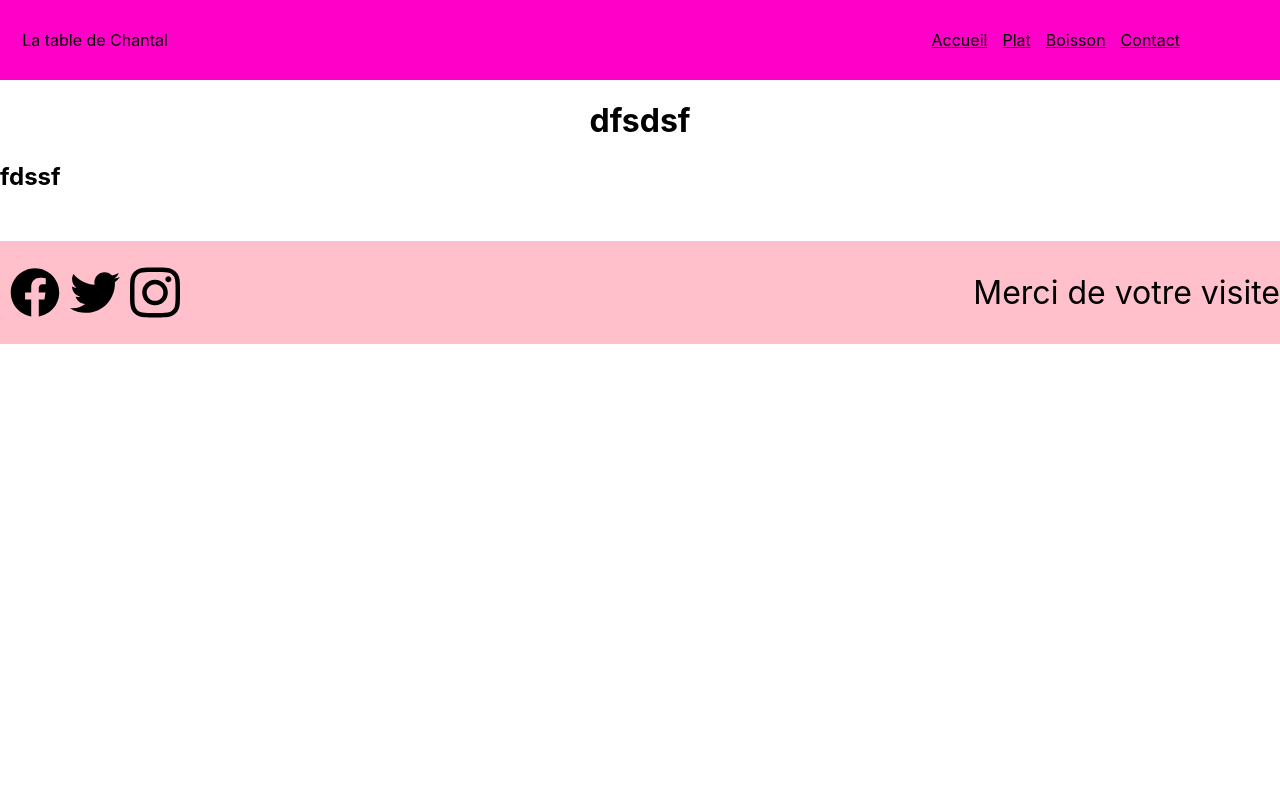
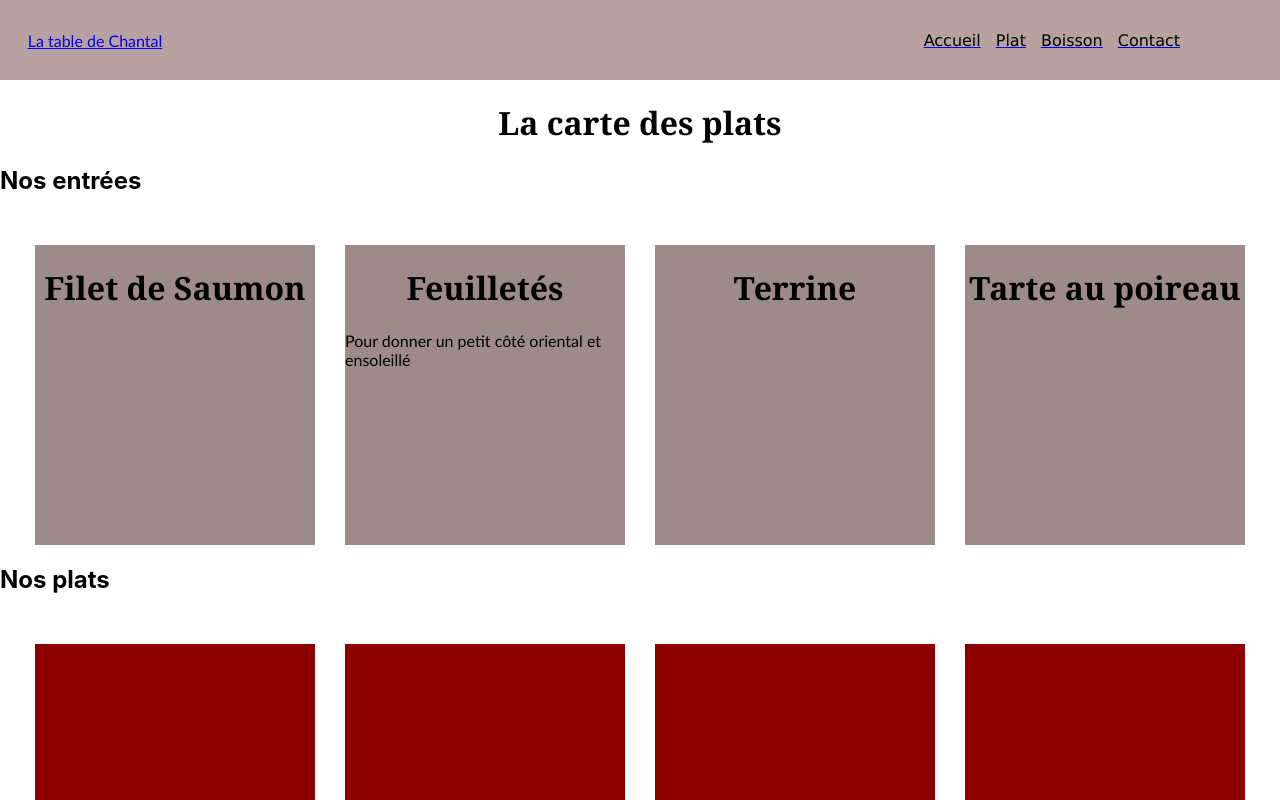
Before and after one commit to Alexisdelecroix/LaTableDeChantal-Brief-React, a React (Create React App) app: page /Plat in a window 1280 px wide. Shown: the top 800 px of the page. Built offline with nearby package versions, Linux system fonts and the light colour scheme.

Commit message:
Mise en page

```diff
--- a/src/components/carteBoisson/boisson.jsx
+++ b/src/components/carteBoisson/boisson.jsx
@@ -3,6 +3,7 @@ import MyHeader from '../header/Header';
 
 
 export default function Plat() {
+
 
     return (
 
--- /dev/null
+++ b/src/components/cartePlat/DataPlat.jsx
@@ -0,0 +1,81 @@
+import React from "react";
+
+export default function DataPlat() {
+  const Entree = [
+    {
+      id: 1,
+      title: "Coucou",
+      text: "",
+      image: ``,
+      alt: "",
+    },
+
+    {
+      id: 1,
+      title: "",
+      text: "",
+      image: ``,
+      alt: "",
+    },
+
+    {
+      id: 1,
+      title: "",
+      text: "",
+      image: ``,
+      alt: "",
+    },
+  ];
+
+  const Plat = [
+    {
+      id: 1,
+      title: "",
+      text: "",
+      image: ``,
+      alt: "",
+    },
+
+    {
+      id: 1,
+      title: "",
+      text: "",
+      image: ``,
+      alt: "",
+    },
+
+    {
+      id: 1,
+      title: "",
+      text: "",
+      image: ``,
+      alt: "",
+    },
+  ];
+
+  const Desert = [
+    {
+      id: 1,
+      title: "",
+      text: "",
+      image: ``,
+      alt: "",
+    },
+
+    {
+      id: 1,
+      title: "",
+      text: "",
+      image: ``,
+      alt: "",
+    },
+
+    {
+      id: 1,
+      title: "",
+      text: "",
+      image: ``,
+      alt: "",
+    },
+  ];
+}
--- /dev/null
+++ b/src/components/cartePlat/Entree.jsx
@@ -0,0 +1,59 @@
+import React from 'react';
+import MyHeader from '../header/Header';
+import './platStyle.css';
+
+
+export default function Entree() {
+
+    const Entree = [
+        {
+          id: 1,
+          title: "Filet de Saumon",
+          text: "",
+          image: ``,
+          alt: "",
+        },
+
+        {
+          id: 1,
+          title: "Feuilletés",
+          text: "Pour donner un petit côté oriental et ensoleillé",
+          image: ``,
+          alt: "",
+        },
+
+        {
+          id: 1,
+          title: "Terrine",
+          text: "",
+          image: ``,
+          alt: "",
+        },
+        {
+            id: 1,
+            title: "Tarte au poireau",
+            text: "",
+            image: ``,
+            alt: "",
+          },
+      ];
+
+    return (
+
+        <div className='conteneur'>
+
+        {Entree.map((donnees) => {
+
+            return (
+
+                <div key={donnees.id} className="card-entree">
+                    <h1>{donnees.title}</h1>
+                    <p>{donnees.text}</p>
+                    <img src={donnees.image} alt={donnees.alt} />
+                    </div>
+
+            );
+        })}
+        </div>
+    )
+}
--- a/src/components/cartePlat/plat.jsx
+++ b/src/components/cartePlat/plat.jsx
@@ -1,14 +1,74 @@
 import React from 'react';
 import MyHeader from '../header/Header';
+import './platStyle.css';
+
+import Entree from './DataPlat';
 
 
 export default function Plat() {
 
+      const Plat = [
+        {
+          id: 1,
+          title: "",
+          text: "",
+          image: ``,
+          alt: "",
+        },
+
+        {
+          id: 1,
+          title: "",
+          text: "",
+          image: ``,
+          alt: "",
+        },
+
+        {
+            id: 1,
+            title: "",
+            text: "",
+            image: ``,
+            alt: "",
+          },
+
+          {
+            id: 1,
+            title: "",
+            text: "",
+            image: ``,
+            alt: "",
+          },
+      ];
+
     return (
+        <div className='conteneur'>
+        {Plat.map((donnees) => {
 
-        <div>
-        <h1>dfsdsf</h1>
-        <h2>fdssf</h2>
+            return (
+
+                <div key={donnees.id} className="card-plat">
+                    <h1>{donnees.title}</h1>
+                    <img src={donnees.image} alt={donnees.alt} />
+                    </div>
+
+            );
+        })}
+
+{/* <div className='conteneur'>
+{Plat.map((donnees) => {
+
+       return (
+           <div key={donnees.id} className="card-plat">
+               <h1>{donnees.title}</h1>
+               <img src={donnees.image} alt={donnees.alt} />
+               </div>
+
+       );
+
+   })}
+    */}
         </div>
+
     )
 }
--- a/src/components/cartePlat/platStyle.css
+++ b/src/components/cartePlat/platStyle.css
@@ -0,0 +1,32 @@
+.conteneur{
+    display: flex;
+    justify-content: center;
+    flex-direction: row;
+    row-gap: 50px;
+    column-gap: 30px;
+    flex-wrap: wrap;
+    width: 100%;
+
+}
+
+.conteneur-entree{
+    display: flex;
+}
+
+
+.card-entree{
+
+height: 300px;
+width: 280px;
+background-color: rgb(157, 138, 138);
+
+}
+
+
+.card-plat{
+
+    height: 300px;
+    width: 280px;
+    background-color: rgb(141, 0, 0);
+
+    }
--- a/src/components/header/header.jsx
+++ b/src/components/header/header.jsx
@@ -11,7 +11,7 @@ export default function Header() {
         return (
                 <header>
                     <div className="titre">
-                    <p>La table de Chantal</p>
+                   <Link to="/"><p>La table de Chantal</p></Link>
                     </div>
 
                     <ul>
--- a/src/components/header/headerstyle.css
+++ b/src/components/header/headerstyle.css
@@ -1,6 +1,6 @@
 header{
     display: flex;
-background-color: rgb(255, 0, 200);
+background-color: rgb(183, 161, 161);
 height: 80px;
 align-items: center;
 }
@@ -9,6 +9,7 @@ align-items: center;
     width: 20%;
     display: flex;
     justify-content: center;
+    font-family:'Lucida Sans', 'Lucida Sans Regular', 'Lucida Grande', 'Lucida Sans Unicode', Geneva, Verdana, sans-serif;
 }
 
 ul{
@@ -26,4 +27,5 @@ ul li{
 li a {
     text-decoration: none;
     color: black;
+    font-family:'Lucida Sans', 'Lucida Sans Regular', 'Lucida Grande', 'Lucida Sans Unicode', Geneva, Verdana, sans-serif;
 }
--- a/src/components/presentation/presentationStyle.css
+++ b/src/components/presentation/presentationStyle.css
@@ -1,23 +1,34 @@
 .conteneur{
     display: flex;
     margin-top: 50px;
+    flex-wrap: wrap;
 
 }
 
 .conteneurimg img{
     display: flex;
-    margin: auto;
-    width: 70%;
+    margin-left: 60px;
+
+    width: 550px;
     object-fit: cover;
     margin-top: 50px;
+
 
 }
 
 .conteneurtext{
-    width: 100%;
-    margin: 0px 50px;
+    margin: auto;
+    width: 800px;
+    min-width: 300px;
+    padding: 0px 30px;
+
 }
 
 h1{
     text-align: center;
+    font-family: Georgia, 'Times New Roman', Times, serif;
 }
+
+p{
+    font-family:'Gill Sans', 'Gill Sans MT', Calibri, 'Trebuchet MS', sans-serif
+}
--- a/src/components/slider/sliderStyle.css
+++ b/src/components/slider/sliderStyle.css
@@ -1,8 +1,8 @@
 .container-slider {
    width: 100%;
-    height: 700px;
+    height: 750px;
     position: relative;
-    margin-top: 20px;
+    margin-top: 5px;
     /* overflow: hidden; */
     box-shadow: 0 10px 20px rgba(0, 0, 0, 0.2);
   }
@@ -26,8 +26,8 @@
   }
 
   .btn-slide {
-    width: 60px;
-    height: 60px;
+    width: 50px;
+    height: 50px;
     border-radius: 50%;
     background: #f1f1f1;
     border: 1px solid rgba(34, 34, 34, 0.287);
--- a/src/pages/Plat.jsx
+++ b/src/pages/Plat.jsx
@@ -1,6 +1,7 @@
 import React from 'react';
 import Myheader from '../components/header/Header'
 import MyPlat from '../components/cartePlat/Plat'
+import MyEntree from '../components/cartePlat/Entree'
 import MyFooter from "../components/footer/Footer";
 
 export default function Plat() {
@@ -10,6 +11,11 @@ export default function Plat() {
             <div>
 
 <Myheader/>
+<h1>La carte des plats</h1>
+
+<h2>Nos entrées</h2>
+<MyEntree/>
+<h2>Nos plats</h2>
 <MyPlat/>
 <MyFooter/>
             </div>
```
